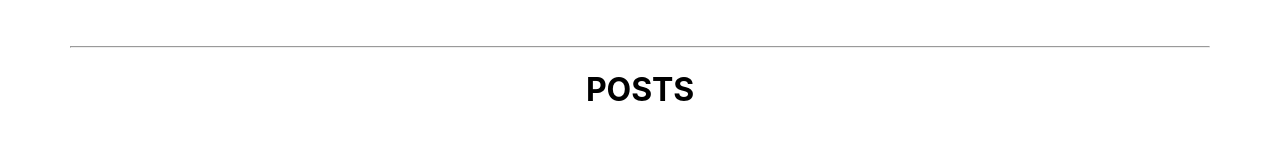
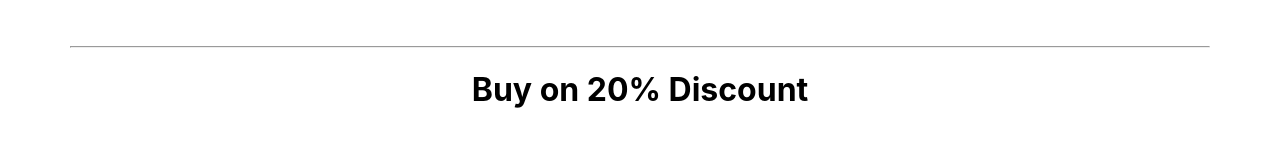
Before and after one commit to QambarAli1/cwapp, a React (Create React App) app in the folder web/: page /dashboard in a window 1280 px wide. Shown: the part 491-651 px from the top of the page. Built offline with nearby package versions, Linux system fonts and the light colour scheme.

Commit message:
updated web

```diff
--- a/web/src/components/dashboard.jsx
+++ b/web/src/components/dashboard.jsx
@@ -2,7 +2,7 @@ function Dashboard() {
   return(
       <div className='dashboard' >
           <h1>
-              Welcome to CWapp
+              Welcome to SamanChahiye.pk
               {/* <PrimarySearchAppBar /> */}
           </h1>
       </div>
--- a/web/src/components/posts.jsx
+++ b/web/src/components/posts.jsx
@@ -4,7 +4,7 @@ function Posts() {
         <div className='posts' >
             <hr />
             <h1>
-                POSTS
+                Buy on 20% Discount
             </h1>
             <br />
             <div className="allPosts">
```
Also changed, not shown: web/src/components/login.jsx (+0 -7 lines).
